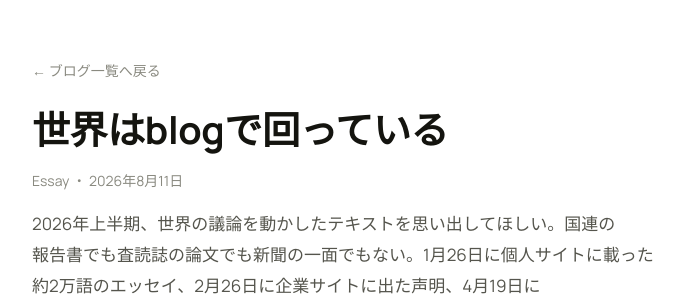
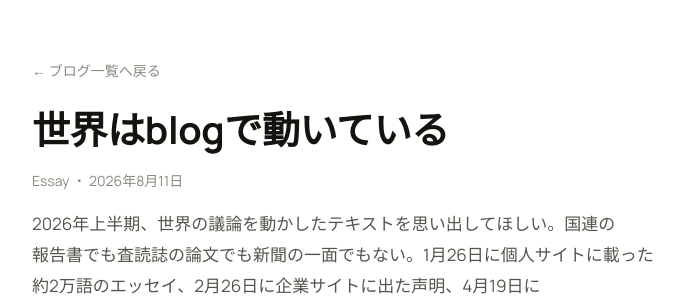
Before and after one commit to yutaro0518/website, a Jekyll site: the page built from blog/blogisallweneed.md, in a window 1280 px wide and 900 px high. Shown: the top 300 px of the window, without its empty margins (292-982 px from the left). Built offline with Jekyll 4.4.1, drawn with Linux system fonts in a browser that asks for light colours; some of the changed lines change nothing that is shown.

Commit message:
Change blog title and update image formats
Updated the title and image references in the blog post.

```diff
--- a/blog/blogisallweneed.md
+++ b/blog/blogisallweneed.md
@@ -1,5 +1,5 @@
 ---
-title: "世界はblogで回っている"
+title: "世界はblogで動いている"
 date: 2026-08-11
 category: "Essay"
 og_image: images/blogisallweneed.png
@@ -66,7 +66,7 @@ blogが世界観を運ぶのに対し、Tweetが運ぶのはタイミングだ
 
 2026年4月19日、Palantirの公式Twitterアカウントが、CEOのAlex Karpと同社Nicholas Zamiskaによる著書『The Technological Republic』の要点を22項目にまとめた投稿を出した。出版から1年の節目である。内容は兵役の復活の主張、第二次大戦後の秩序への評価、AI兵器、宗教と権力、シリコンバレーが暴力犯罪に対して果たすべき役割にまで及ぶ。マニフェストと呼ばれ、広く批判された。批判の中心は思想の内容だけではない。哲学者のMark Coeckelberghは、政党や政府が政治的ビジョンを競うのは当然だが、国家の安全保障や監視に深く組み込まれた私企業がそれをやることは別の問題だと書いた。選挙も経ず、公衆に対する説明責任も負わない主体が、政治的綱領を掲げている。
 
-![PalantirのTweet](images/blogisallweneed/palantir-tweet.jpg){: .cover}
+![PalantirのTweet](images/blogisallweneed/palantir-tweet.png){: .cover}
 
 書籍という制度には編集者がいて、出版社の判断があり、書評という事後の検証がある。今回起きたのは、その本の要約が著者たちの側から編集を経ずに一次資料として投げ出されたことだ。ある批評家は皮肉として「あの本はTweetで済んだはずだ」と書いていたが、実際にTweetになった。書籍が担っていた綱領の機能を、SNSの投稿が引き受けている。
 
@@ -76,13 +76,13 @@ blogが世界観を運ぶのに対し、Tweetが運ぶのはタイミングだ
 
 安野貴博は2024年の東京都知事選で、マニフェストをGitHubのリポジトリとして公開し、Issue（課題提起）とPull Request（変更提案）を有権者から受け付けた。2025年に新党チームみらいを立ち上げると、参院選前に「バージョン0.1（超初期版）を批判覚悟で公開します」とTwitterで宣言し、議論の途中のマニフェストを出した。AIが有権者から話を聞き取り、そのままGitHubへ変更提案を送る「しゃべれるマニフェスト」を通じて、1300件を超える提案が集まった。7月の参院選で比例代表から当選し、政党要件を満たした。
 
-![安野貴博のTweet](images/blogisallweneed/anno.jpg){: .cover}
+![安野貴博のTweet](images/blogisallweneed/anno.png){: .cover}
 
 政策文書の存在形式が変わった。完成品として発表される公約から、更新履歴のあるテキストへ。バージョン番号がつき、誰がいつ何を変えたのかが追跡でき、外部から差分を提案できる。ソフトウェア開発の作法であり、同時にblog文化の作法でもある。書いて出す、批判を受ける、直す。この回転を政治が採用したとき、それは選挙で議席になった。
 
 もう1つ、Tweetが世界の語彙そのものを変えた例がある。2025年2月2日、Andrej KarpathyがTwitterに、新しいプログラミングの方法があって自分はそれをvibe codingと呼んでいる、と投稿した。450万回以上表示された。3月にはMerriam-Websterがトレンド語として掲載し、11月にはCollins辞典が2025年の言葉に選んだ。1つの投稿から9ヶ月で、産業が自分自身を語る語彙になった。定義や辞書のような、本来は制度が時間をかけて決めるものが、投稿から始まっている。
 
-![Vibe coding](images/blogisallweneed/vibe-coding.jpg){: .cover}
+![Vibe coding](images/blogisallweneed/vibe-coding.png){: .cover}
 
 ## 議題設定の実権が制度の外側へ移った
 
```
